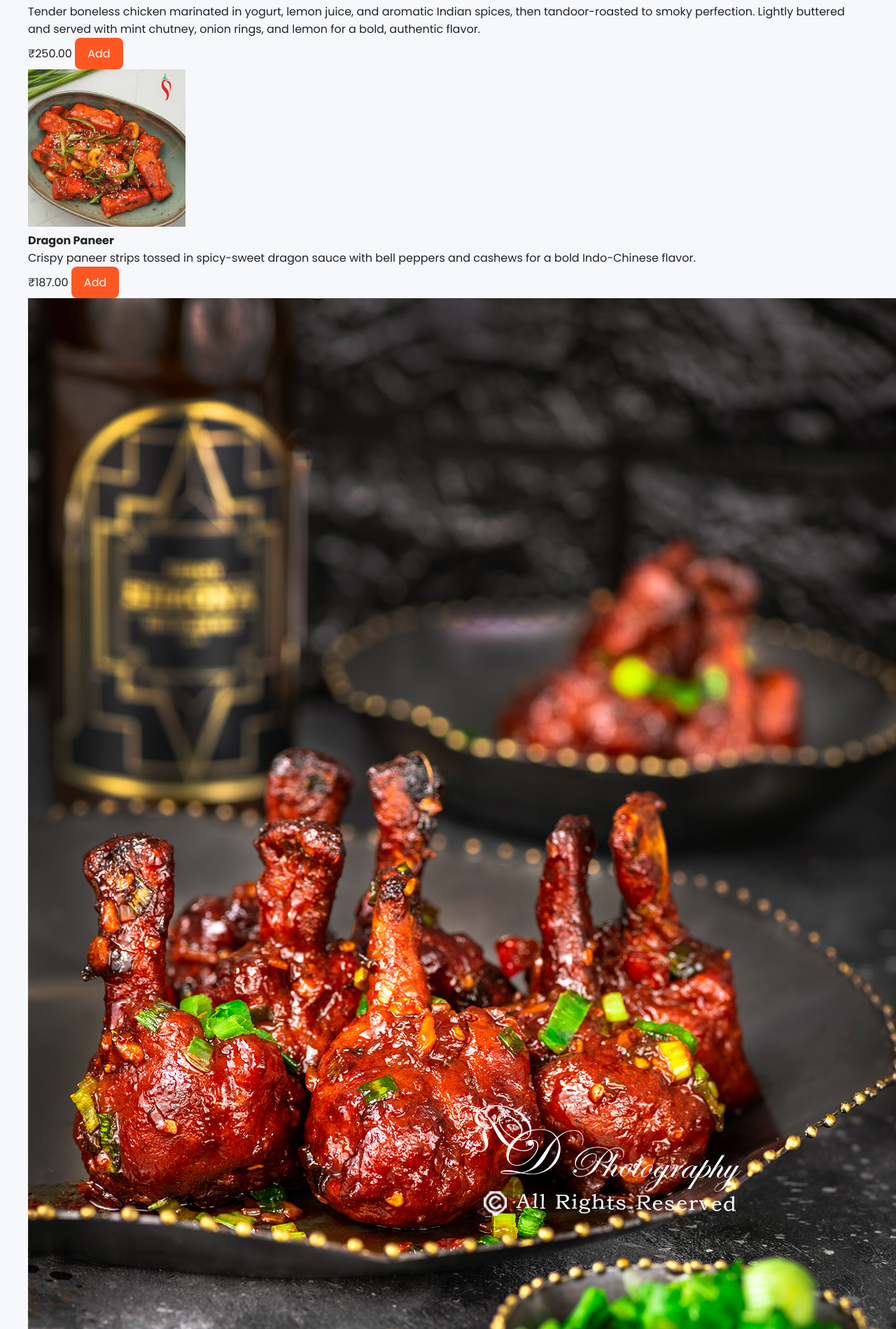
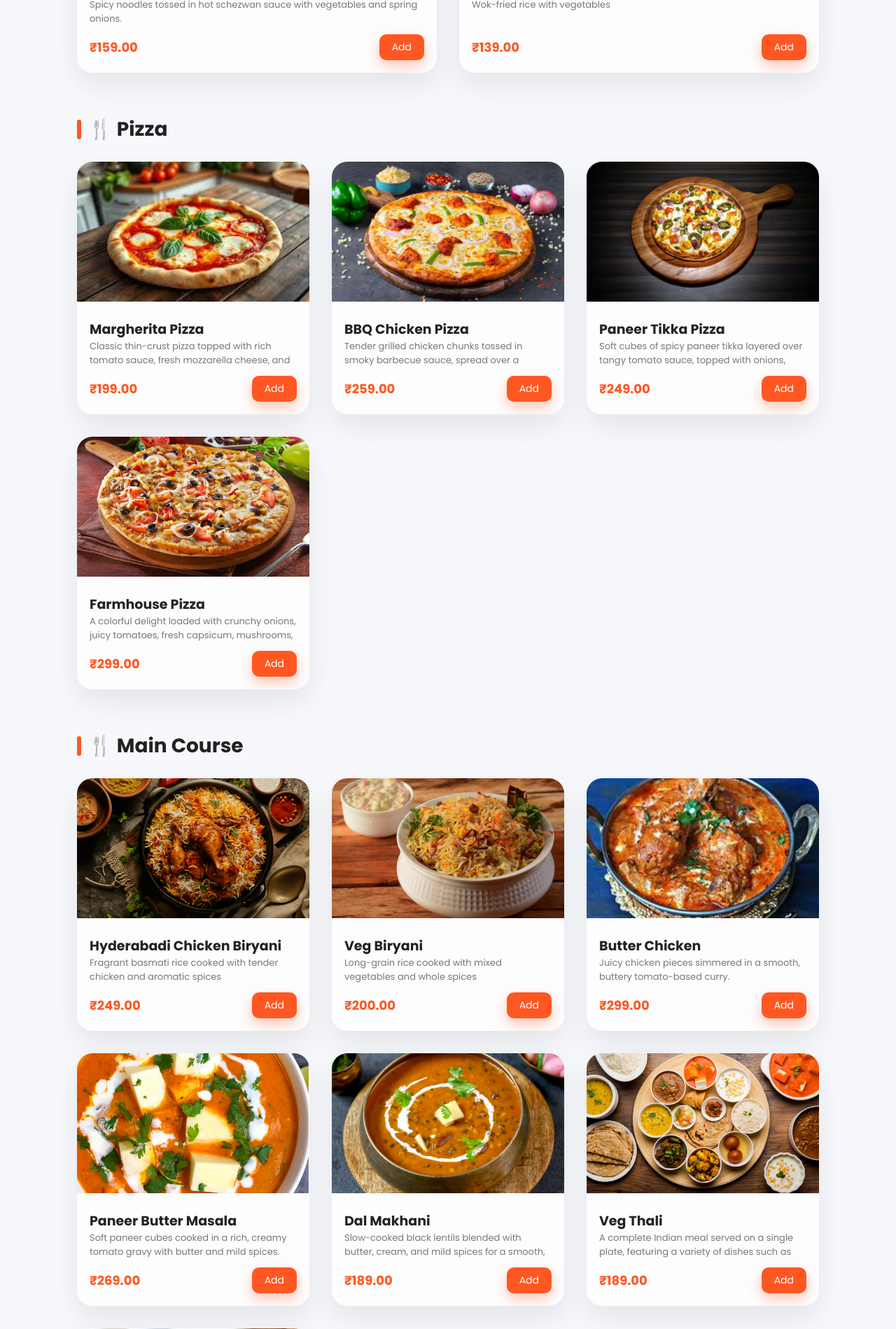
Before and after one commit to beheradeeptimayee/Restaurant-Management-And-Online-Food-Ordering-System, a Django app: page /menu/menu in a window 1280 px wide; the page is wider, and only the part inside the window is pictured. Shown: the part 2139-4038 px from the top of that part at 70% size. Run offline with Django 5.2, Linux system fonts and the light colour scheme; a user stored in the database is signed in; data comes from the database, SQL or seed files in the repository.

Commit message:
Update style.css

```diff
--- a/static/css/style.css
+++ b/static/css/style.css
@@ -1,219 +1,382 @@
-/* =====================
-   RESET + BASE
-===================== */
-* {
-  margin: 0;
-  padding: 0;
-  box-sizing: border-box;
-  font-family: 'Poppins', sans-serif;
+/*RESET*/
+*{
+  margin:0;
+  padding:0;
+  box-sizing:border-box;
+  font-family:'Poppins',sans-serif;
 }
 
-body {
-  background: #f6f8fc;
-  color: #222;
+body{
+  background:#f6f8fc;
+  color:#222;
 }
 
-/* =====================
-   COLORS
-===================== */
-:root {
-  --primary: #ff5722;
-  --primary-dark: #e64a19;
-  --bg-light: #f6f8fc;
-  --text-light: #666;
+/* COLORS */
+:root{
+  --primary:#ff5722;
+  --primary-dark:#e64a19;
+  --bg-light:#f6f8fc;
+  --text-light:#666;
 }
 
-/* =====================
-   NAVBAR
-===================== */
-.navbar {
-  background: white;
-  padding: 15px 40px;
-  display: flex;
-  justify-content: space-between;
-  align-items: center;
-  box-shadow: 0 4px 12px rgba(0,0,0,0.06);
-  position: sticky;
-  top: 0;
-  z-index: 100;
+/* NAVBAR*/
+.navbar{
+  background:rgba(255,255,255,.9);
+  backdrop-filter:blur(12px);
+  padding:15px 50px;
+  display:flex;
+  justify-content:space-between;
+  align-items:center;
+  position:sticky;
+  top:0;
+  z-index:1000;
+  box-shadow:0 6px 20px rgba(0,0,0,.06);
 }
 
-.navbar h2 {
-  color: var(--primary);
+.navbar h2{
+  color:var(--primary);
+  font-weight:700;
 }
 
-.nav-links a {
-  margin-left: 18px;
-  text-decoration: none;
-  color: #333;
-  font-weight: 500;
+.nav-links a{
+  margin-left:20px;
+  text-decoration:none;
+  color:#333;
+  font-weight:500;
+  transition:.3s;
 }
 
-.nav-links a:hover {
-  color: var(--primary);
+.nav-links a:hover{
+  color:var(--primary);
 }
 
-.user-badge {
-  background: #fff3e0;
-  color: var(--primary);
-  padding: 6px 12px;
-  border-radius: 20px;
-  font-size: 13px;
-  margin-left: 12px;
+.user-badge{
+  background:#fff3e0;
+  color:var(--primary);
+  padding:6px 14px;
+  border-radius:20px;
+  font-size:13px;
+  margin-left:12px;
 }
 
-.logout {
-  color: var(--primary);
-  font-weight: 600;
+.logout{
+  color:var(--primary);
+  font-weight:600;
 }
 
-/* =====================
-   BUTTONS
-===================== */
-.btn {
-  background: var(--primary);
-  color: white;
-  padding: 10px 18px;
-  border-radius: 8px;
-  text-decoration: none;
-  display: inline-block;
+/* BUTTONS*/
+.btn{
+  background:var(--primary);
+  color:white;
+  padding:10px 18px;
+  border-radius:10px;
+  text-decoration:none;
+  display:inline-block;
+  transition:.3s;
 }
 
-.btn:hover {
-  background: var(--primary-dark);
+.btn:hover{
+  background:var(--primary-dark);
+  transform:translateY(-2px);
 }
 
-.btn-outline {
-  border: 2px solid var(--primary);
-  color: var(--primary);
-  padding: 9px 16px;
-  border-radius: 8px;
-  text-decoration: none;
+.btn-outline{
+  border:2px solid var(--primary);
+  color:var(--primary);
+  padding:9px 16px;
+  border-radius:10px;
+  text-decoration:none;
+  transition:.3s;
 }
 
-.btn-outline:hover {
-  background: var(--primary);
-  color: white;
+.btn-outline:hover{
+  background:var(--primary);
+  color:white;
 }
 
-/* =====================
-   CONTAINER
-===================== */
-.container {
-  padding: 40px;
-  min-height: 85vh;
+/* CONTAINER*/
+.container{
+  padding:40px;
+  min-height:85vh;
 }
 
-.title {
-  font-size: 28px;
-  margin-bottom: 25px;
+.title{
+  font-size:28px;
+  margin-bottom:25px;
 }
 
-/* =====================
-   CARDS
-===================== */
-.card {
-  background: white;
-  padding: 20px;
-  border-radius: 16px;
-  box-shadow: 0 8px 20px rgba(0,0,0,0.05);
+/*CARDS*/
+.card{
+  background:white;
+  padding:20px;
+  border-radius:16px;
+  box-shadow:0 10px 25px rgba(0,0,0,.05);
 }
 
-/* =====================
-   AUTH PAGES
-===================== */
-.auth-page {
-  min-height: 100vh;
-  background: linear-gradient(135deg, #ff5722, #ff8a50);
-  display: flex;
-  align-items: center;
-  justify-content: center;
+/* AUTH*/
+.auth-page{
+  min-height:100vh;
+  background:linear-gradient(135deg,#ff5722,#ff8a50);
+  display:flex;
+  align-items:center;
+  justify-content:center;
 }
 
-.auth-box {
-  background: white;
-  width: 380px;
-  padding: 36px;
-  border-radius: 18px;
-  text-align: center;
-  box-shadow: 0 25px 60px rgba(0,0,0,0.35);
+.auth-box{
+  background:white;
+  width:380px;
+  padding:36px;
+  border-radius:18px;
+  text-align:center;
+  box-shadow:0 25px 60px rgba(0,0,0,.35);
 }
 
-.brand {
-  color: var(--primary);
-  font-size: 26px;
-  font-weight: 700;
+.brand{
+  color:var(--primary);
+  font-size:26px;
+  font-weight:700;
 }
 
-.tagline {
-  font-size: 14px;
-  color: var(--text-light);
-  margin: 10px 0 20px;
+.tagline{
+  font-size:14px;
+  color:var(--text-light);
+  margin:10px 0 20px;
 }
 
-.auth-box input {
-  width: 100%;
-  padding: 13px;
-  margin: 10px 0;
-  border-radius: 12px;
-  border: 1px solid #ddd;
+.auth-box input{
+  width:100%;
+  padding:13px;
+  margin:10px 0;
+  border-radius:12px;
+  border:1px solid #ddd;
 }
 
-.auth-box input:focus {
-  border-color: var(--primary);
-  outline: none;
+.auth-box input:focus{
+  border-color:var(--primary);
+  outline:none;
 }
 
-.auth-box button {
-  width: 100%;
-  padding: 13px;
-  border-radius: 14px;
-  border: none;
-  background: linear-gradient(135deg, #ff5722, #ff8a50);
-  color: white;
-  font-size: 16px;
-  font-weight: 600;
-  cursor: pointer;
-  margin-top: 15px;
+.auth-box button{
+  width:100%;
+  padding:13px;
+  border-radius:14px;
+  border:none;
+  background:linear-gradient(135deg,#ff5722,#ff8a50);
+  color:white;
+  font-size:16px;
+  font-weight:600;
+  cursor:pointer;
+  margin-top:15px;
 }
 
-.auth-link {
-  margin-top: 18px;
-  font-size: 14px;
+/*DASHBOARD*/
+.dashboard-grid{
+  display:grid;
+  grid-template-columns:repeat(auto-fit,minmax(220px,1fr));
+  gap:20px;
 }
 
-.auth-link a {
-  color: var(--primary);
-  font-weight: 600;
+.stat-card{
+  background:white;
+  padding:25px;
+  border-radius:18px;
+  box-shadow:0 12px 30px rgba(0,0,0,.06);
 }
 
-/* =====================
-   DASHBOARD
-===================== */
-.dashboard-grid {
-  display: grid;
-  grid-template-columns: repeat(auto-fit, minmax(220px,1fr));
-  gap: 20px;
+.stat-card h2{
+  color:var(--primary);
 }
 
-.stat-card {
-  background: white;
-  padding: 25px;
-  border-radius: 16px;
-  box-shadow: 0 10px 25px rgba(0,0,0,0.05);
+/*HERO (HOME)*/
+.hero{
+  height:80vh;
+  background:url("https://images.unsplash.com/photo-1600891964599-f61ba0e24092") center/cover;
+  border-radius:24px;
+  overflow:hidden;
+  margin-bottom:60px;
 }
 
-.stat-card h2 {
-  color: var(--primary);
+.hero-overlay{
+  height:100%;
+  background:linear-gradient(to right,rgba(0,0,0,.7),rgba(0,0,0,.3));
+  display:flex;
+  align-items:center;
+  padding:60px;
 }
 
-/* =====================
-   FOOTER
-===================== */
-footer {
-  background: #111827;
-  color: #ccc;
-  text-align: center;
-  padding: 20px;
-  font-size: 14px;
+.hero-content{
+  color:white;
+  max-width:600px;
 }
+
+.hero-content h1{
+  font-size:52px;
+  margin-bottom:15px;
+}
+
+.hero-btn{
+  font-size:18px;
+  padding:14px 26px;
+}
+
+/* MENU HERO */
+.menu-hero{
+  height:280px;
+  border-radius:24px;
+  overflow:hidden;
+  margin-bottom:45px;
+  position:relative;
+  background:
+    linear-gradient(rgba(0,0,0,.35), rgba(0,0,0,.15)),
+    url("https://images.unsplash.com/photo-1555244162-803834f70033")
+    center/cover no-repeat;
+}
+
+
+.menu-hero-overlay{
+  height:100%;
+  background:linear-gradient(to right,rgba(0,0,0,.75),rgba(0,0,0,.25));
+  display:flex;
+  align-items:center;
+  justify-content:center;
+}
+
+.menu-hero-text h1{
+  color:white;
+  font-size:44px;
+}
+
+.menu-hero-text p{
+  color:#ddd;
+}
+
+/* MENU GRID*/
+.menu-container{
+  padding:10px 70px 70px;
+}
+
+.category-section{
+  margin-bottom:60px;
+}
+
+.category-title{
+  font-size:28px;
+  margin-bottom:25px;
+  display:flex;
+  align-items:center;
+  gap:10px;
+}
+
+.category-title::before{
+  content:"";
+  width:6px;
+  height:28px;
+  background:var(--primary);
+  border-radius:6px;
+}
+
+.food-grid{
+  display:grid;
+  grid-template-columns:repeat(auto-fit,minmax(270px,1fr));
+  gap:32px;
+}
+
+/* FOOD CARD */
+.food-card{
+  background:rgba(255,255,255,.75);
+  backdrop-filter:blur(12px);
+  border-radius:22px;
+  overflow:hidden;
+  box-shadow:0 18px 40px rgba(0,0,0,.08);
+  transition:.35s;
+  position:relative;
+}
+
+.food-card:hover{
+  transform:translateY(-10px) scale(1.02);
+  box-shadow:0 28px 55px rgba(0,0,0,.18);
+}
+
+.food-img-box img{
+  width:100%;
+  height:200px;
+  object-fit:cover;
+}
+
+.food-info{
+  padding:18px;
+}
+
+.food-info h4{
+  font-size:19px;
+}
+
+.desc{
+  font-size:13px;
+  color:#777;
+  height:38px;
+  overflow:hidden;
+}
+
+.food-bottom{
+  display:flex;
+  justify-content:space-between;
+  align-items:center;
+  margin-top:14px;
+}
+
+.price{
+  font-weight:700;
+  color:var(--primary);
+  font-size:18px;
+}
+
+.add-btn{
+  background:var(--primary);
+  padding:8px 18px;
+  border-radius:10px;
+  font-size:14px;
+  box-shadow:0 8px 20px rgba(255,87,34,.35);
+  transition:.3s;
+}
+
+.add-btn:hover{
+  background:var(--primary-dark);
+  transform:scale(1.08);
+}
+
+/* FLOATING CART */
+.floating-cart{
+  position:fixed;
+  bottom:25px;
+  right:25px;
+  background:var(--primary);
+  color:white;
+  font-size:22px;
+  width:55px;
+  height:55px;
+  border-radius:50%;
+  display:flex;
+  align-items:center;
+  justify-content:center;
+  box-shadow:0 12px 25px rgba(0,0,0,.25);
+  text-decoration:none;
+  z-index:999;
+}
+
+/*FOOTER*/
+footer{
+  background:#111827;
+  color:#ccc;
+  text-align:center;
+  padding:20px;
+  font-size:14px;
+}
+
+/* MOBILE*/
+@media(max-width:900px){
+  .container{padding:25px;}
+  .menu-container{padding:10px 20px 60px;}
+  .hero-content h1{font-size:36px;}
+  .menu-hero-text h1{font-size:28px;}
+}
```
